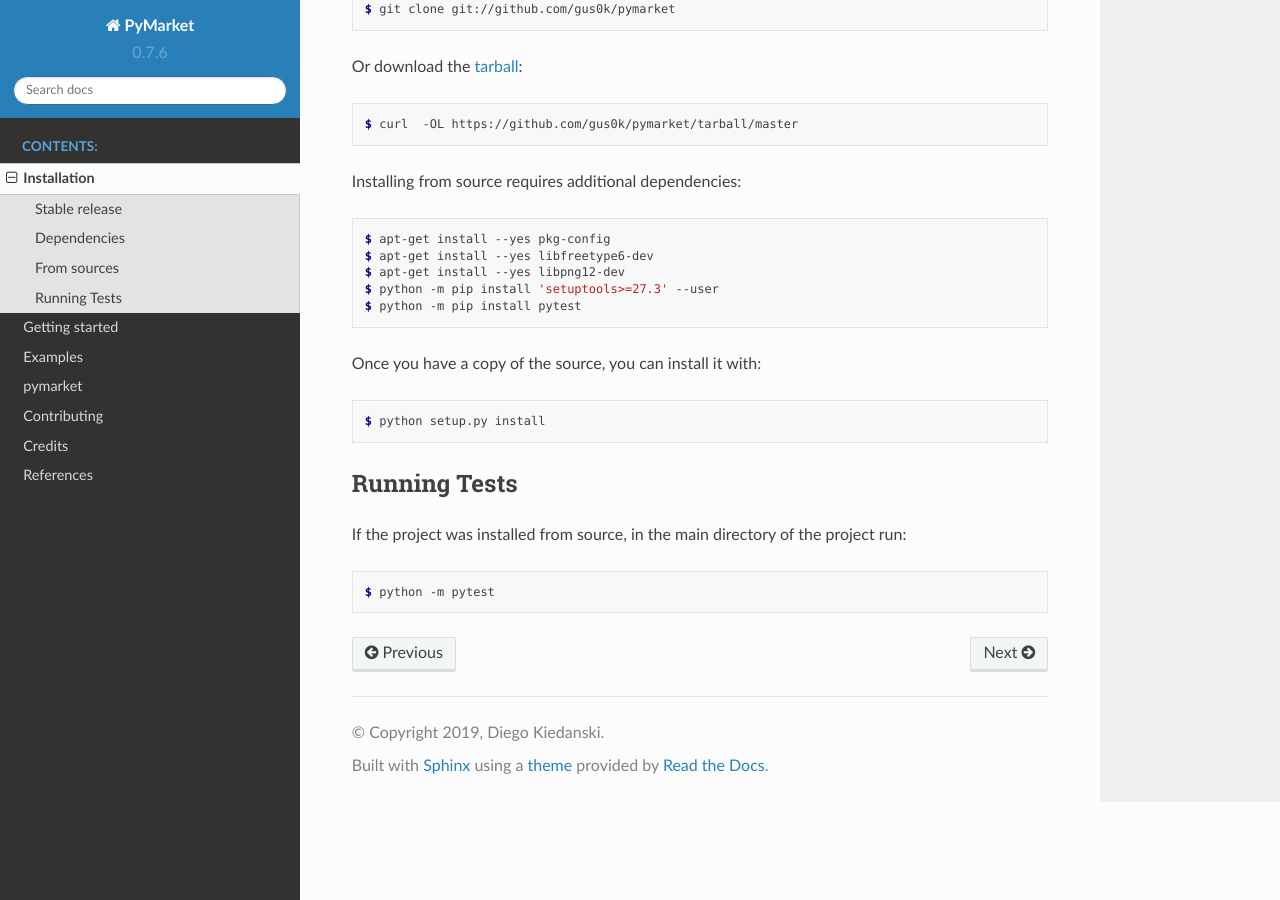
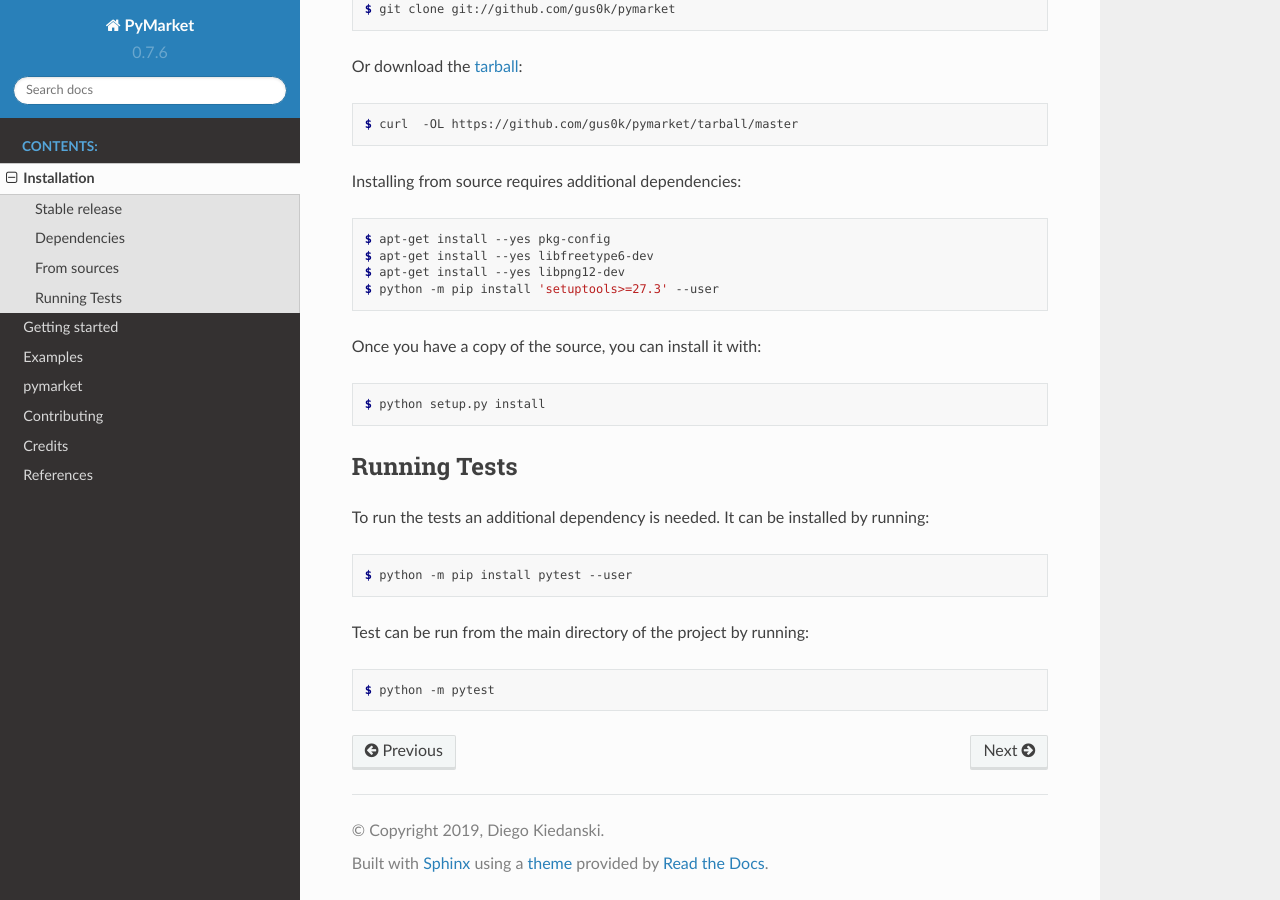
Before and after one commit to kiedanski/pymarket, a Sphinx documentation site: the page built from docs/installation.rst, in a window 1280 px wide and 900 px high, scrolled down 1241 px. Built offline with Sphinx 7.4.7 and the Read the Docs theme 2.0.0, drawn with Linux system fonts in a browser that asks for light colours; the version number is read from the project's files by our own code.

Commit message:
adding pytest to vagrants

```diff
--- a/docs/installation.rst
+++ b/docs/installation.rst
@@ -92,7 +91,13 @@ Once you have a copy of the source, you can install it with:
 Running Tests
 ---------------
 
-If the project was installed from source, in the main directory of the project run:
+To run the tests an additional dependency is needed. It can be installed by running:
+
+.. code-block:: console
+
+        $ python -m pip install pytest --user
+
+Test can be run from the main directory of the project by running:
 
 .. code-block:: console
 
```
Also changed, not shown: other parts of docs/installation.rst (+0 -1 lines), 2 other files.
